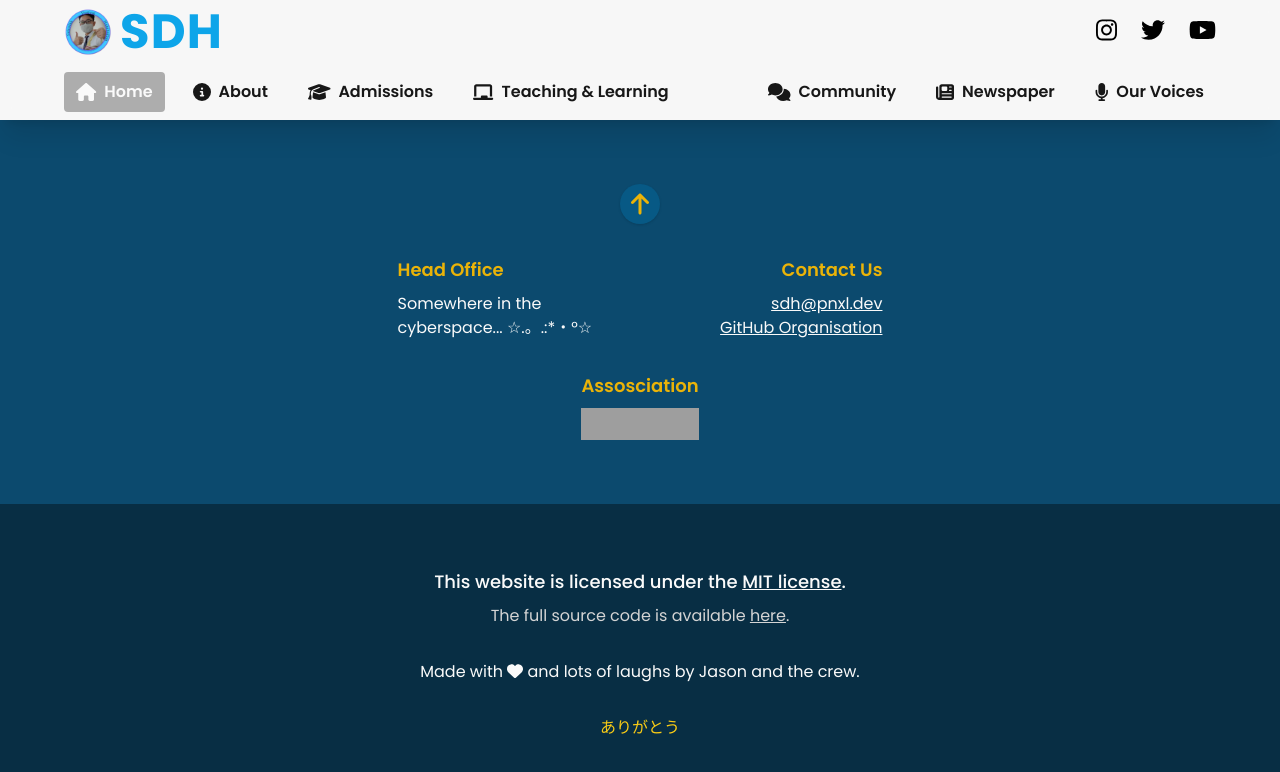
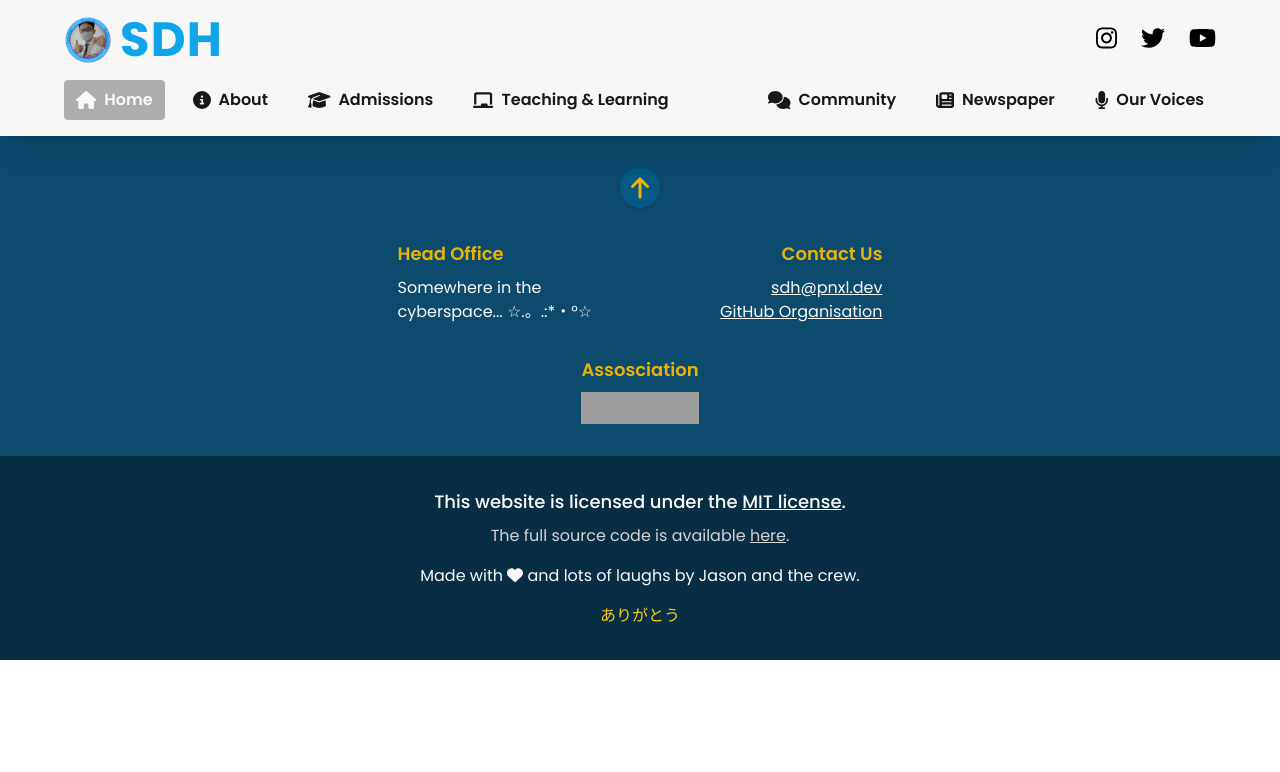
Before and after one commit to fang-industries/sdh, a React (Vite) app: page / in a window 1280 px wide. Shown: the top 772 px of the page. Built offline with nearby package versions, Linux system fonts and the light colour scheme; grey boxes are pictures that could not be loaded; a web font is replaced by a local one.

Commit message:
adjust padding

```diff
--- a/src/components/global/Footer.jsx
+++ b/src/components/global/Footer.jsx
@@ -4,7 +4,7 @@ import { FontAwesomeIcon } from "@fortawesome/react-fontawesome";
 export default function (props) {
   return (
     <footer>
-      <div className="space-y-8 bg-sky-900 px-4 py-16 text-yellow-500 md:px-16">
+      <div className="space-y-8 bg-sky-900 px-4 py-8 text-yellow-500 md:px-16">
         <div className="flex flex-row justify-center">
           <a
             href="#"
@@ -57,7 +57,7 @@ export default function (props) {
           </div>
         </div>
       </div>
-      <div className="space-y-8 bg-[rgb(8,46,68)] px-4 py-16 text-neutral-50 md:px-16">
+      <div className="space-y-4 bg-[rgb(8,46,68)] px-4 py-8 text-neutral-50 md:px-16">
         <div className="text-center">
           <div className="space-y-2">
             <p className="text-lg font-medium">
--- a/src/components/global/Navbar.jsx
+++ b/src/components/global/Navbar.jsx
@@ -32,7 +32,7 @@ import {
 
 export default function (props) {
   return (
-    <nav className="sticky top-0 z-50 hidden bg-neutral-100 bg-opacity-60 py-2 px-16 shadow-xl backdrop-blur-[8px] backdrop-filter dark:bg-neutral-800 dark:bg-opacity-60 md:block">
+    <nav className="sticky top-0 z-50 hidden bg-neutral-100 bg-opacity-60 py-4 px-16 shadow-xl backdrop-blur-[8px] backdrop-filter dark:bg-neutral-800 dark:bg-opacity-60 md:block">
       <div className="flex flex-row justify-between">
         <Link to="/">
           <div className="flex flex-row">
```
